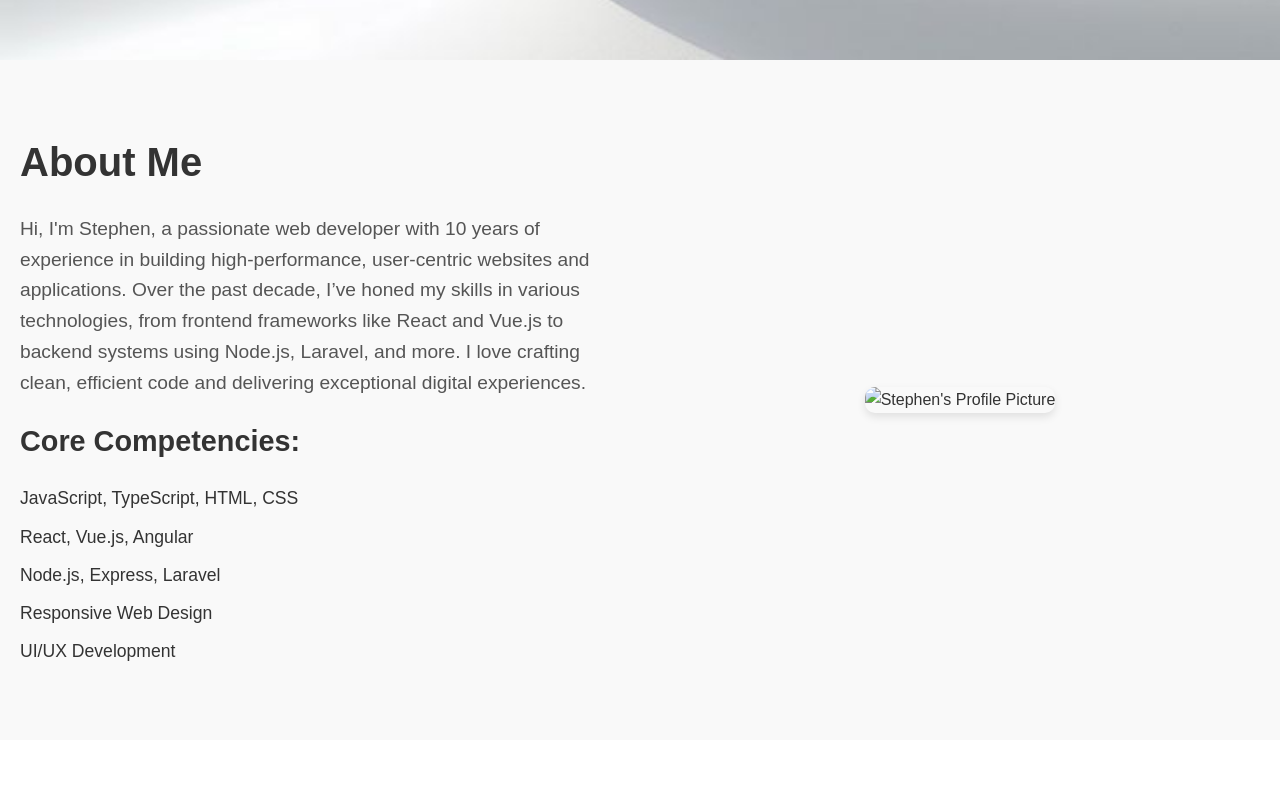
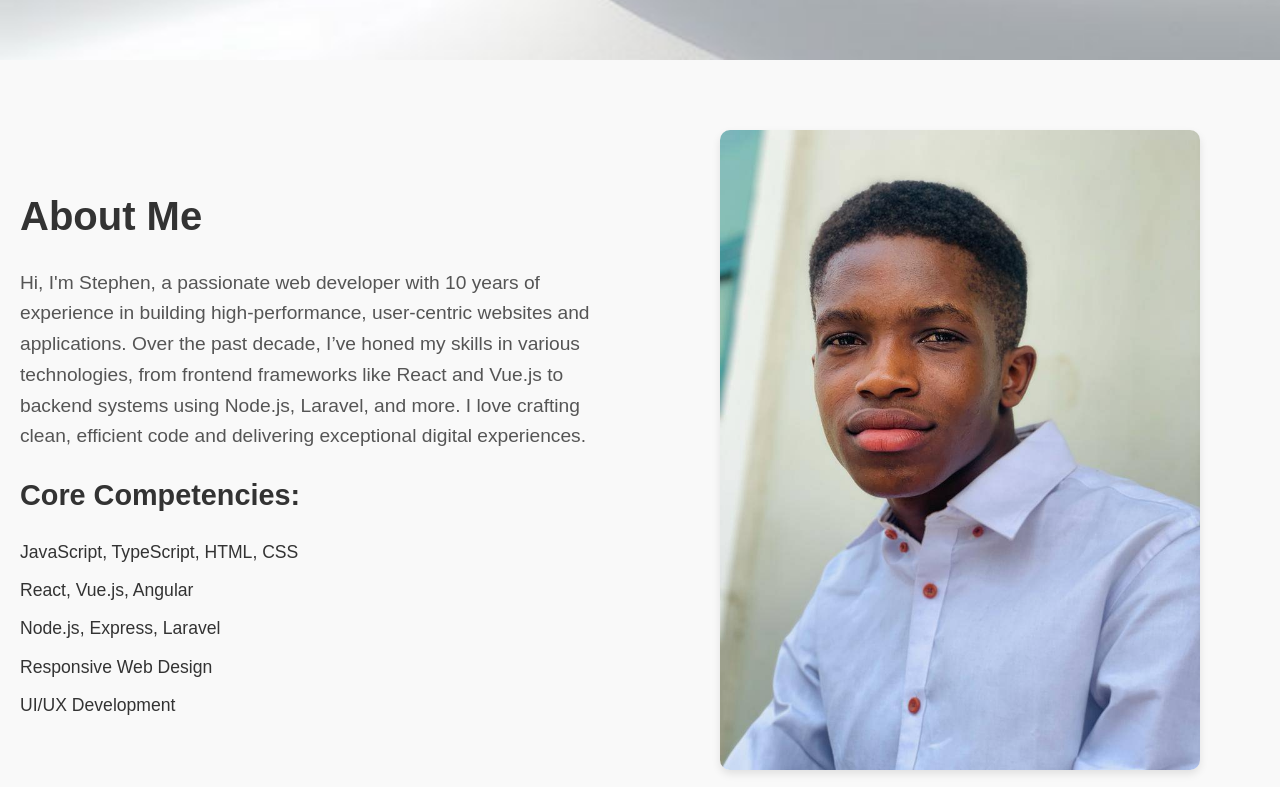
Before and after one commit to ENGRSMYLE/porfolio-website, a plain HTML site: page index.html in a window 1280 px wide. Shown: the part 740-1527 px from the top of the page. Drawn offline with Linux system fonts and the light colour scheme.

Commit message:
Update index.html

```diff
--- a/index.html
+++ b/index.html
@@ -35,7 +35,7 @@
                     </ul>
                 </div>
                 <div class="about-image">
-                    <img src="./image/pic.jpg" alt="Stephen's Profile Picture">
+                    <img src="pic.jpg" alt="Stephen's Profile Picture">
                 </div>
             </div>
         </div>
```
